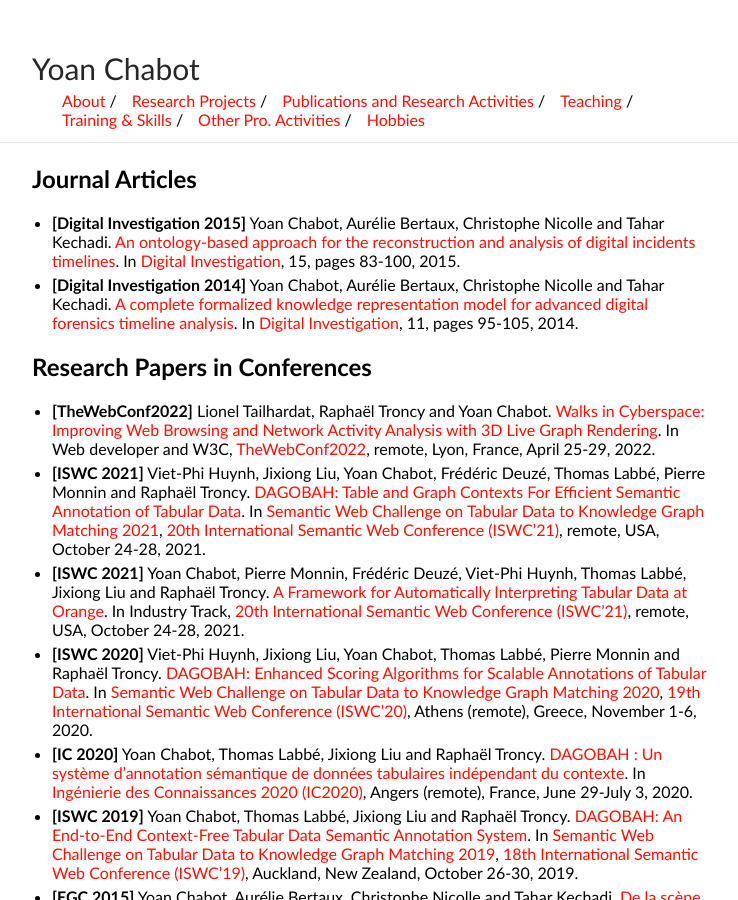
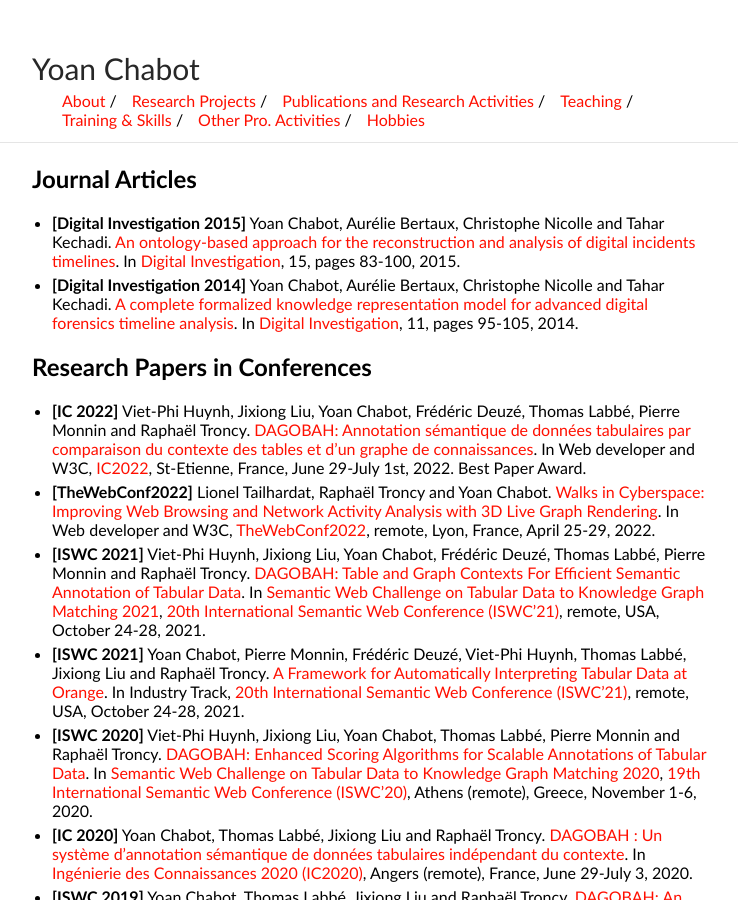
Before and after one commit to yoanchabot/yoanchabot.github.io, a Jekyll site: the page built from publications.md, in a window 1280 px wide and 900 px high. Shown: the whole window, without its empty margins (258-996 px from the left). Built offline with Jekyll 4.4.1, drawn with Linux system fonts in a browser that asks for light colours.

Commit message:
Update publications.md

```diff
--- a/publications.md
+++ b/publications.md
@@ -9,6 +9,7 @@ title: Publications
 * <b id="digital_investigation_2014">[Digital Investigation 2014]</b> Yoan Chabot, Aurélie Bertaux, Christophe Nicolle and Tahar Kechadi. [A complete formalized knowledge representation model for advanced digital forensics timeline analysis](https://github.com/yoanchabot/papers/raw/main/chabot2014a.pdf). In [Digital Investigation](https://www.sciencedirect.com/journal/digital-investigation), 11, pages 95-105, 2014.
 
 ## Research Papers in Conferences
+* <b id="ic_2022">[IC 2022]</b> Viet-Phi Huynh, Jixiong Liu, Yoan Chabot, Frédéric Deuzé, Thomas Labbé, Pierre Monnin and Raphaël Troncy. [DAGOBAH: Annotation sémantique de données tabulaires par comparaison du contexte des tables et d'un graphe de connaissances](https://github.com/yoanchabot/papers/raw/main/huynh2022.pdf). In Web developer and W3C, [IC2022](https://ci.mines-stetienne.fr/pfia2022/conferences/ic/), St-Etienne, France, June 29-July 1st, 2022. Best Paper Award.
 * <b id="thewebconf_2022">[TheWebConf2022]</b> Lionel Tailhardat, Raphaël Troncy and Yoan Chabot. [Walks in Cyberspace: Improving Web Browsing and Network Activity Analysis with 3D Live Graph Rendering](https://github.com/yoanchabot/papers/raw/main/tailhardat2022.pdf). In Web developer and W3C, [TheWebConf2022](https://www2022.thewebconf.org), remote, Lyon, France, April 25-29, 2022.
 * <b id="iswc_2021_b">[ISWC 2021]</b> Viet-Phi Huynh, Jixiong Liu, Yoan Chabot, Frédéric Deuzé, Thomas Labbé, Pierre Monnin and Raphaël Troncy. [DAGOBAH: Table and Graph Contexts For Efficient Semantic Annotation of Tabular Data](https://github.com/yoanchabot/papers/raw/main/huynh2021.pdf). In [Semantic Web Challenge on Tabular Data to Knowledge Graph Matching 2021](http://www.cs.ox.ac.uk/isg/challenges/sem-tab/2021/index.html), [20th International Semantic Web Conference (ISWC'21)](https://iswc2021.semanticweb.org/), remote, USA, October 24-28, 2021.
 * <b id="iswc_2021_a">[ISWC 2021]</b> Yoan Chabot, Pierre Monnin, Frédéric Deuzé, Viet-Phi Huynh, Thomas Labbé, Jixiong Liu and Raphaël Troncy. [A Framework for Automatically Interpreting Tabular Data at Orange](https://github.com/yoanchabot/papers/raw/main/chabot2021b.pdf). In Industry Track, [20th International Semantic Web Conference (ISWC'21)](https://iswc2021.semanticweb.org/), remote, USA, October 24-28, 2021.
```
